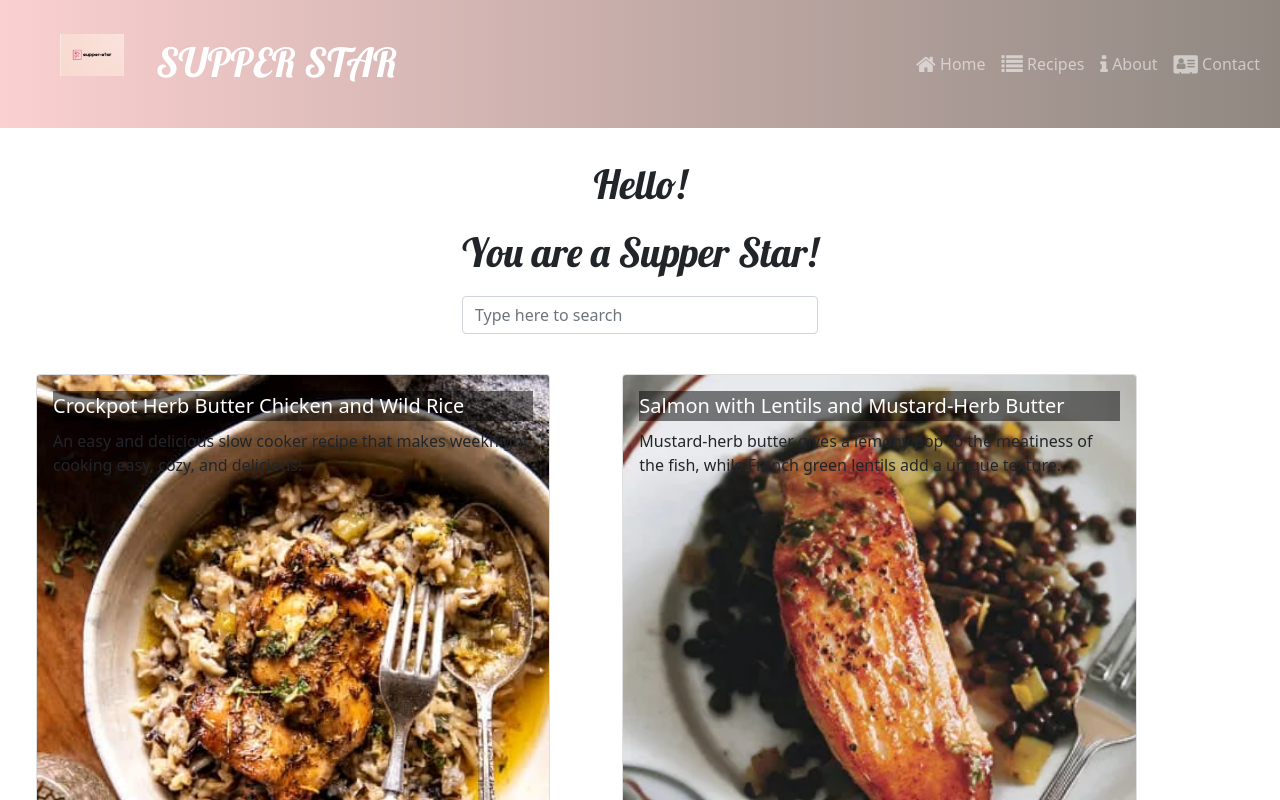
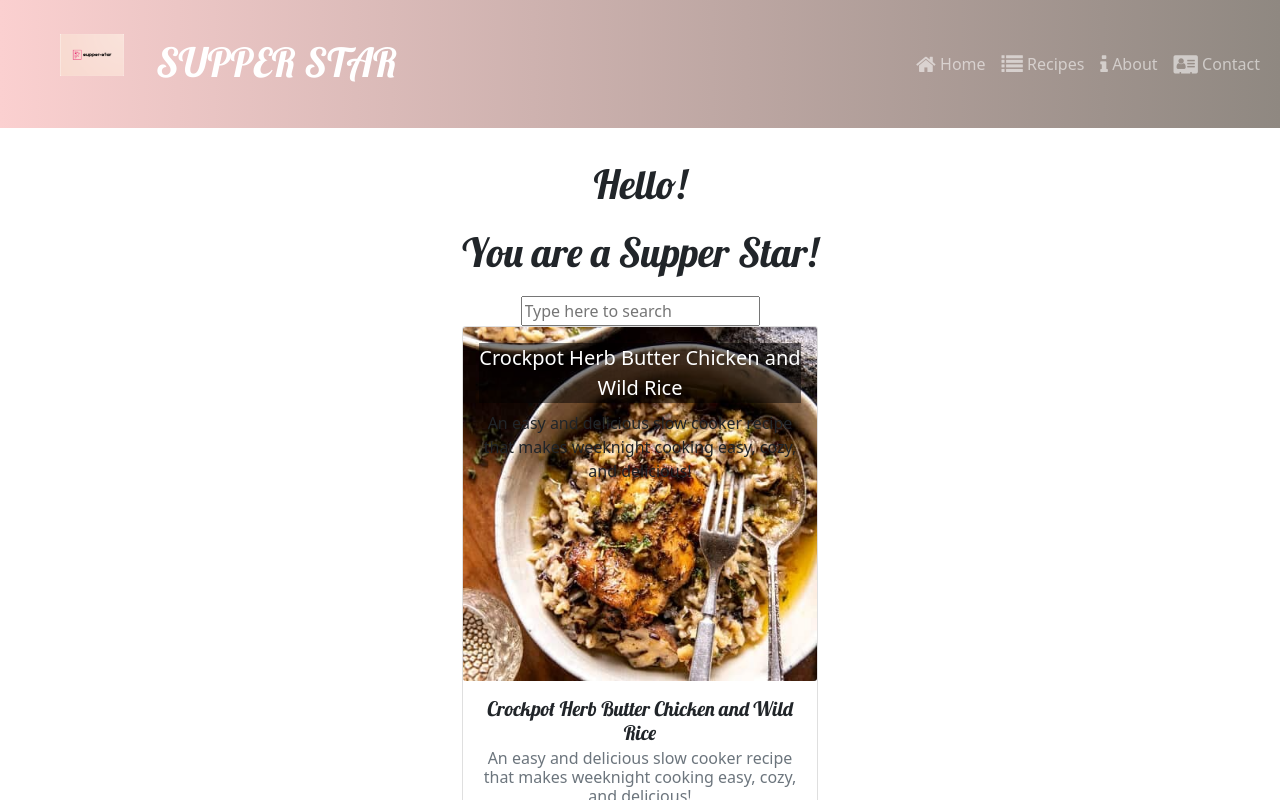
Before and after one commit to BadAtUserName/supper-star, a React (Create React App) app: page / in a window 1280 px wide. Shown: the top 800 px of the page. Built offline with nearby package versions, Linux system fonts and the light colour scheme.

Commit message:
search working as i want

```diff
--- a/src/App.js
+++ b/src/App.js
@@ -15,7 +15,7 @@ function App() {
       <h1 className="center-text">You are a Supper Star!</h1>
       <Container>
         <Row className="justify-content-center">
-          <Col md="4" sm="6" xs="10">
+          <Col md="4" sm="6" xs="10" className="text-center">
           <Search />
           </Col>
         </Row>
--- a/src/components/Search.js
+++ b/src/components/Search.js
@@ -1,10 +1,11 @@
 import { useState } from "react";
 import { RECIPES } from "../app/RECIPES";
-import { Input } from 'reactstrap';
+import RecipeCard from "./RecipeCard";
+import { Input, Container, Row, Col  } from 'reactstrap';
 
 const Search = () => {
   const [searchItem, setSearchItem] = useState('')
-  const [filteredRecipes, setFilteredRecipes] = useState([])
+  const [filteredRecipes, setFilteredRecipes] = useState(RECIPES)
 
   const handleInputChange = (e) => {
     const searchTerm = e.target.value;
@@ -17,9 +18,30 @@ const Search = () => {
     setFilteredRecipes(results);
   }
 
+  //search through the recipes that are listed and reduce list on page
+  return (
+
+    <div>
+      <input
+        type="text"
+        value={searchItem}
+        onChange={handleInputChange}
+        placeholder="Type here to search"
+      />
+
+      <div>
+        {filteredRecipes.map((recipe, index) => (
+          <RecipeCard key={index} recipe={recipe} />
+        ))}
+      </div>
+    </div>
+  )
+}
+
+  /*
   return (
     <div>
-      <Input
+      <input
         type="text"
         value={searchItem}
         onChange={handleInputChange}
@@ -33,5 +55,7 @@ const Search = () => {
     </div>
   )
 }
+*/
+export default Search
 
-export default Search
+//need to figure out how then when clicked on move to the recipe page. Each recipe listed on home page should not include all instuctions just the description. Set up router on each click to move to page.
```
